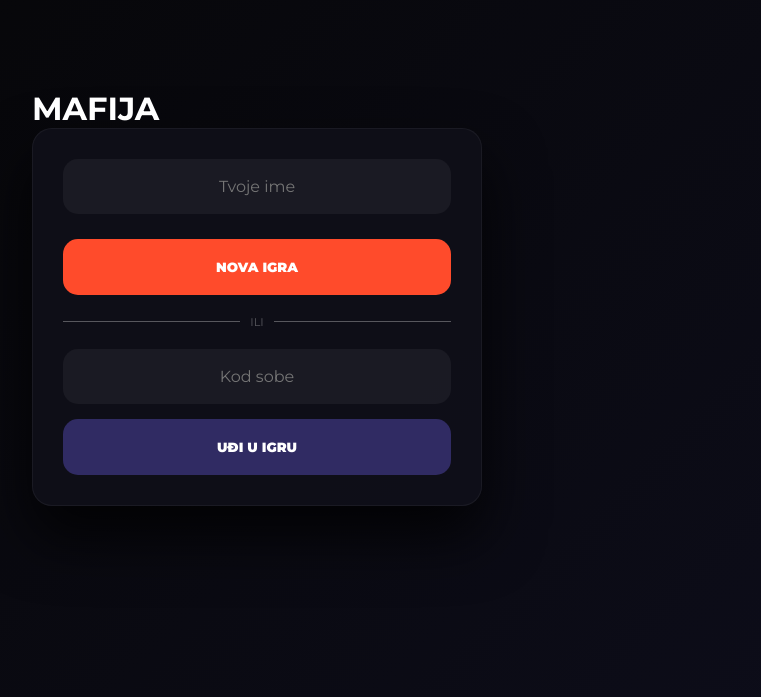
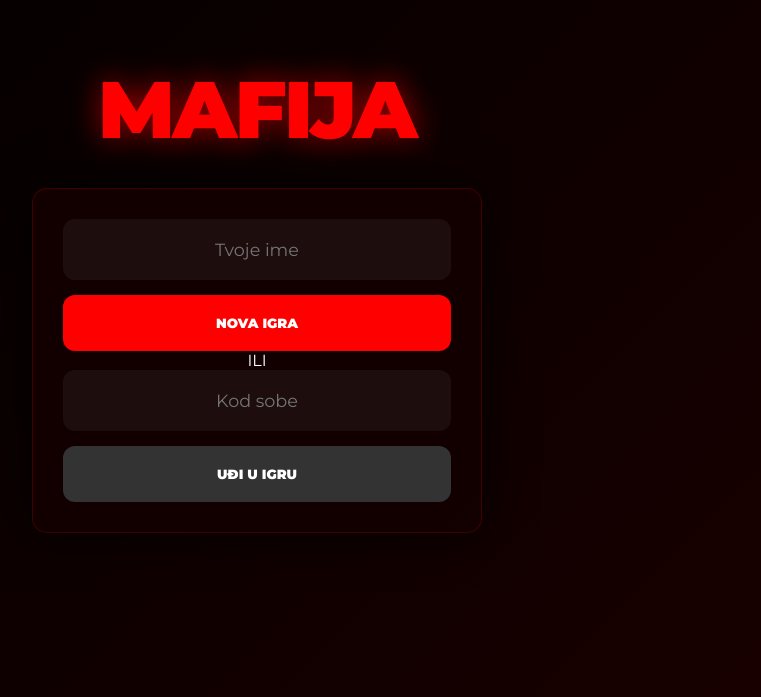
Before and after one commit to MafijaApp/MafijaApp, a website: page public/index.html in a window 1280 px wide. Shown: the part 103-800 px from the top of the page, without its empty margins (383-1144 px from the left). Drawn offline with nearby package versions, Linux system fonts and the light colour scheme; no server answers.

Commit message:
Update style.css

```diff
--- a/public/style.css
+++ b/public/style.css
@@ -1,8 +1,9 @@
 :root {
-    --bg-gradient: linear-gradient(135deg, #050505 0%, #0d0d1a 100%);
-    --card-bg: rgba(15, 15, 25, 0.95);
-    --primary: #ff4b2b;
-    --radius: 20px;
+    --bg-gradient: linear-gradient(135deg, #000000 0%, #1a0000 100%);
+    --card-bg: rgba(20, 0, 0, 0.95);
+    --primary: #ff0000; /* Čista crvena */
+    --secondary: #333333; /* Tamno siva umesto plave */
+    --radius: 15px;
 }
 
 * { box-sizing: border-box; margin: 0; padding: 0; font-family: 'Montserrat', sans-serif; }
@@ -11,50 +12,79 @@ body { background: var(--bg-gradient); min-height: 100vh; display: flex; justify
 
 .screen { width: 100%; max-width: 450px; animation: fadeIn 0.4s ease; }
 
-@keyframes fadeIn { from { opacity: 0; transform: translateY(10px); } to { opacity: 1; transform: translateY(0); } }
+@keyframes fadeIn { from { opacity: 0; } to { opacity: 1; } }
+
+/* MOĆAN LOGO */
+.logo-hero {
+    font-size: 5rem;
+    font-weight: 900;
+    text-align: center;
+    margin-bottom: 30px;
+    color: var(--primary);
+    text-shadow: 0 0 30px rgba(255, 0, 0, 0.6);
+    letter-spacing: -2px;
+}
 
 .main-card, .settings-card {
     background: var(--card-bg);
-    border: 1px solid rgba(255, 255, 255, 0.05);
+    border: 1px solid rgba(255, 0, 0, 0.2);
     border-radius: var(--radius);
     padding: 30px;
-    box-shadow: 0 30px 60px rgba(0,0,0,0.8);
+    box-shadow: 0 0 50px rgba(0,0,0,0.9);
     text-align: center;
 }
 
-/* Fix za Stepper Redove */
-.control-row {
-    display: flex;
-    justify-content: space-between;
-    align-items: center;
-    background: rgba(255, 255, 255, 0.03);
-    padding: 15px 20px;
-    border-radius: 15px;
-    margin-bottom: 12px;
+/* INPUTI I DUGMIĆI */
+input[type="text"] {
+    width: 100%; padding: 20px; border-radius: 12px; border: none;
+    background: rgba(255,255,255,0.05); color: white; margin-bottom: 15px;
+    text-align: center; font-size: 1.1rem;
 }
 
-.role-name { font-weight: 700; letter-spacing: 1px; font-size: 0.9rem; }
+.primary-btn, .start-btn {
+    background: var(--primary); color: white; border: none; padding: 20px;
+    width: 100%; border-radius: 12px; font-weight: 900; cursor: pointer;
+}
 
-.stepper { display: flex; align-items: center; background: #000; border-radius: 10px; padding: 4px; }
-.stepper button { width: 35px; height: 35px; border: none; background: #1a1a1a; color: white; border-radius: 8px; cursor: pointer; font-size: 1.2rem; }
+.secondary-btn {
+    background: var(--secondary); color: white; border: none; padding: 20px;
+    width: 100%; border-radius: 12px; font-weight: 900;
+}
+
+/* STEPPERI */
+.control-row {
+    display: flex; justify-content: space-between; align-items: center;
+    background: rgba(255, 255, 255, 0.03); padding: 15px; border-radius: 12px; margin-bottom: 10px;
+}
+.role-name { font-weight: 700; font-size: 0.9rem; }
+.stepper { display: flex; align-items: center; background: #000; border-radius: 8px; padding: 5px; }
+.stepper button { width: 35px; height: 35px; border: none; background: #222; color: white; cursor: pointer; font-size: 1.2rem; }
 .stepper input { width: 40px; border: none; background: transparent; color: var(--primary); text-align: center; font-size: 1.2rem; font-weight: 900; }
 
-.primary-btn, .start-btn {
-    background: var(--primary); color: white; border: none; padding: 20px; width: 100%;
-    border-radius: 15px; font-weight: 800; cursor: pointer; margin-top: 10px;
+/* NAPOMENA ZA ULOGE */
+.important-note {
+    background: rgba(255, 0, 0, 0.1);
+    border: 1px solid var(--primary);
+    padding: 15px;
+    border-radius: 10px;
+    color: var(--primary);
+    font-weight: 700;
+    font-size: 0.85rem;
+    margin: 20px 0;
+    text-transform: uppercase;
 }
 
-.secondary-btn { background: #302b63; color: white; border: none; padding: 20px; width: 100%; border-radius: 15px; font-weight: 800; }
+/* FIKSNO DUGME ZA IZLAZ */
+.exit-btn-fixed {
+    position: fixed; top: 20px; right: 20px; z-index: 100;
+    background: #222; color: white; border: 1px solid #444;
+    padding: 10px 20px; border-radius: 8px; font-weight: 700; cursor: pointer;
+}
 
-input[type="text"] { width: 100%; padding: 18px; border-radius: 15px; border: none; background: rgba(255,255,255,0.05); color: white; margin-bottom: 15px; text-align: center; font-size: 1rem; }
+.giant-code { font-size: 5rem; color: var(--primary); margin: 20px 0; }
 
-.divider-container { display: flex; align-items: center; margin: 20px 0; opacity: 0.3; }
-.divider-line { flex: 1; height: 1px; background: white; }
-.divider-text { margin: 0 10px; font-size: 0.7rem; }
-
-/* Admin lista za hosta */
 .admin-player-row {
     display: flex; justify-content: space-between; align-items: center;
-    background: rgba(255,255,255,0.05); padding: 12px 15px; border-radius: 12px; margin-bottom: 8px;
+    background: rgba(255,255,255,0.05); padding: 12px; border-radius: 10px; margin-bottom: 8px;
 }
-.kick-btn { background: #ff4b2b; border: none; color: white; padding: 6px 12px; border-radius: 6px; font-size: 0.7rem; font-weight: 700; cursor: pointer; }
+.kick-btn { background: var(--primary); border: none; color: white; padding: 8px 12px; border-radius: 6px; font-size: 0.7rem; font-weight: 700; }
```
